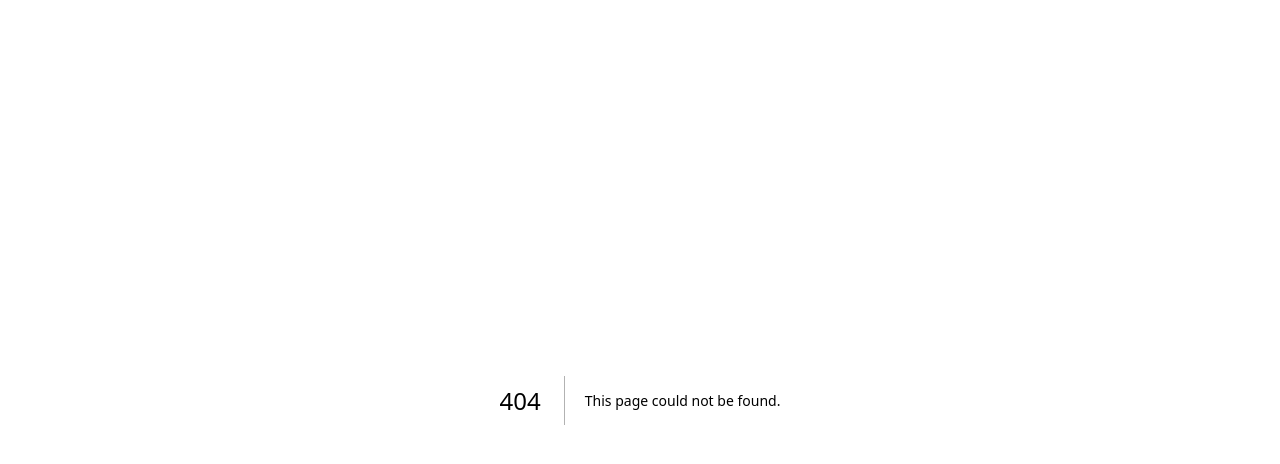
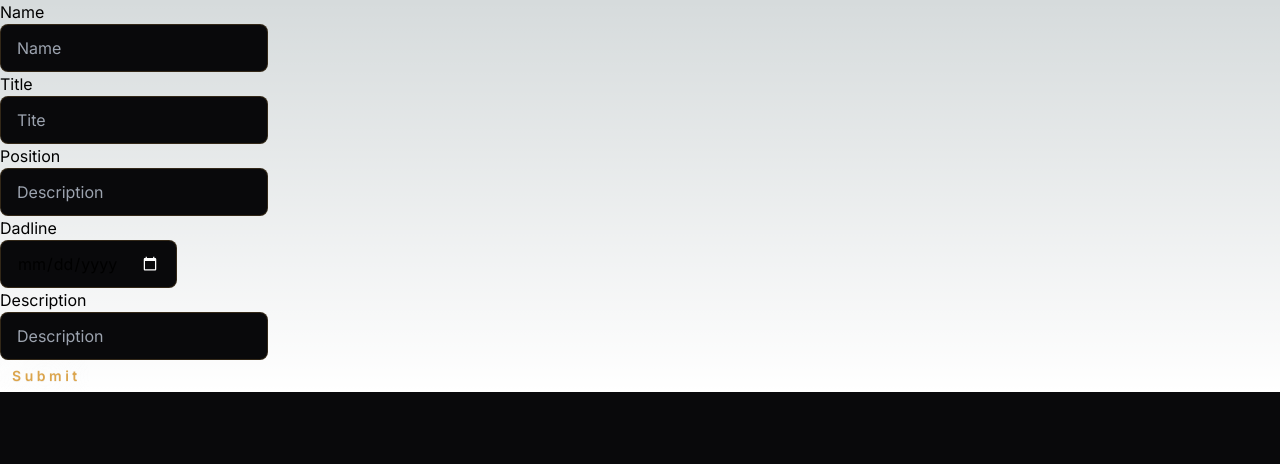
Before and after one commit to Anamul9901/new-repo-ts, a Next.js app: page /tasks/1 in a window 1280 px wide. Before the commit this address had no page. Shown: the top 464 px of the page. Built offline with nearby package versions, Linux system fonts and the light colour scheme; no server answers.

Commit message:
task update page added

```diff
--- /dev/null
+++ b/src/app/(withLayout)/tasks/[id]/page.js
@@ -0,0 +1,12 @@
+import TaskUpdate from "@/component/TaskUpdate/TaskUpdate";
+import React from "react";
+
+const page = () => {
+  return (
+    <div>
+      <TaskUpdate />
+    </div>
+  );
+};
+
+export default page;
--- /dev/null
+++ b/src/component/TaskUpdate/TaskUpdate.js
@@ -0,0 +1,112 @@
+/* eslint-disable react-hooks/rules-of-hooks */
+"use client";
+
+import axios from "axios";
+import { useParams } from "next/navigation";
+import { useEffect, useState } from "react";
+
+const TaskUpdate = () => {
+  const [allTasks, setAllTasks] = useState([]);
+  const { id } = useParams();
+  console.log(id);
+
+  useEffect(() => {
+    axios
+      .get("https://ph-job-tasks.vercel.app/tasks")
+      .then((res) => setAllTasks(res.data))
+      .catch((err) => console.log(err));
+  }, []);
+  const task = allTasks.filter((task) => task._id == id);
+  const task2 = task[0];
+  //   console.log(task2);
+
+  //   const { name, title, dadline, description, position, author }
+  const name = task2?.name;
+  const title = task2?.title;
+  const dadline = task2?.dadline;
+  const description = task2?.description;
+  const position = task2?.position;
+  const author = task2?.author;
+  console.log(name, title, dadline, description, position, author);
+
+  const handleUpdateTask = (e) => {
+    e.preventDefault();
+  };
+  return (
+    <div className="max-w-7xl mx-auto w-full h-screen">
+      <div className="flex justify-center pt-12">
+        <form onSubmit={handleUpdateTask}>
+          <div className="pt-6">
+            <div className="md:flex gap-5 mb-5">
+              <div className="w-full">
+                <h2>Name</h2>
+                <input
+                  defaultValue={name}
+                  type="text"
+                  name="name"
+                  placeholder="Name"
+                  required
+                  className="input input-bordered w-full"
+                />
+              </div>
+              <div className="w-full">
+                <h2>Title</h2>
+                <input
+                  defaultValue={title}
+                  type="img"
+                  name="title"
+                  placeholder="Tite"
+                  required
+                  className="input input-bordered  w-full"
+                />
+              </div>
+            </div>
+
+            <div className="md:flex gap-5  mb-5">
+              <div className="w-full">
+                <h2>Position</h2>
+                <input
+                  defaultValue={position}
+                  type="text"
+                  name="description"
+                  placeholder="Description"
+                  className="input input-bordered w-full "
+                />
+              </div>
+              <div className="w-full">
+                <h2>Dadline</h2>
+                <input
+                  defaultValue={dadline}
+                  type="date"
+                  name="dadline"
+                  required
+                  placeholder="Author Name"
+                  className="input input-bordered w-full  "
+                />
+              </div>
+            </div>
+
+            <div className="md:flex gap-5  mb-5">
+              <div className="w-full">
+                <h2>Description</h2>
+                <input
+                  defaultValue={description}
+                  type="text"
+                  name="description"
+                  placeholder="Description"
+                  className="input input-bordered w-full "
+                />
+              </div>
+            </div>
+
+            <button className="btn text-white btn-sm hover:bg-white glass w-full bg-[#de9c33c6] font-bold hover:text-[#090909]">
+              S u b m i t
+            </button>
+          </div>
+        </form>
+      </div>
+    </div>
+  );
+};
+
+export default TaskUpdate;
```
Also changed, not shown: src/component/Tasks/Tasks.js (+56 -41 lines).
